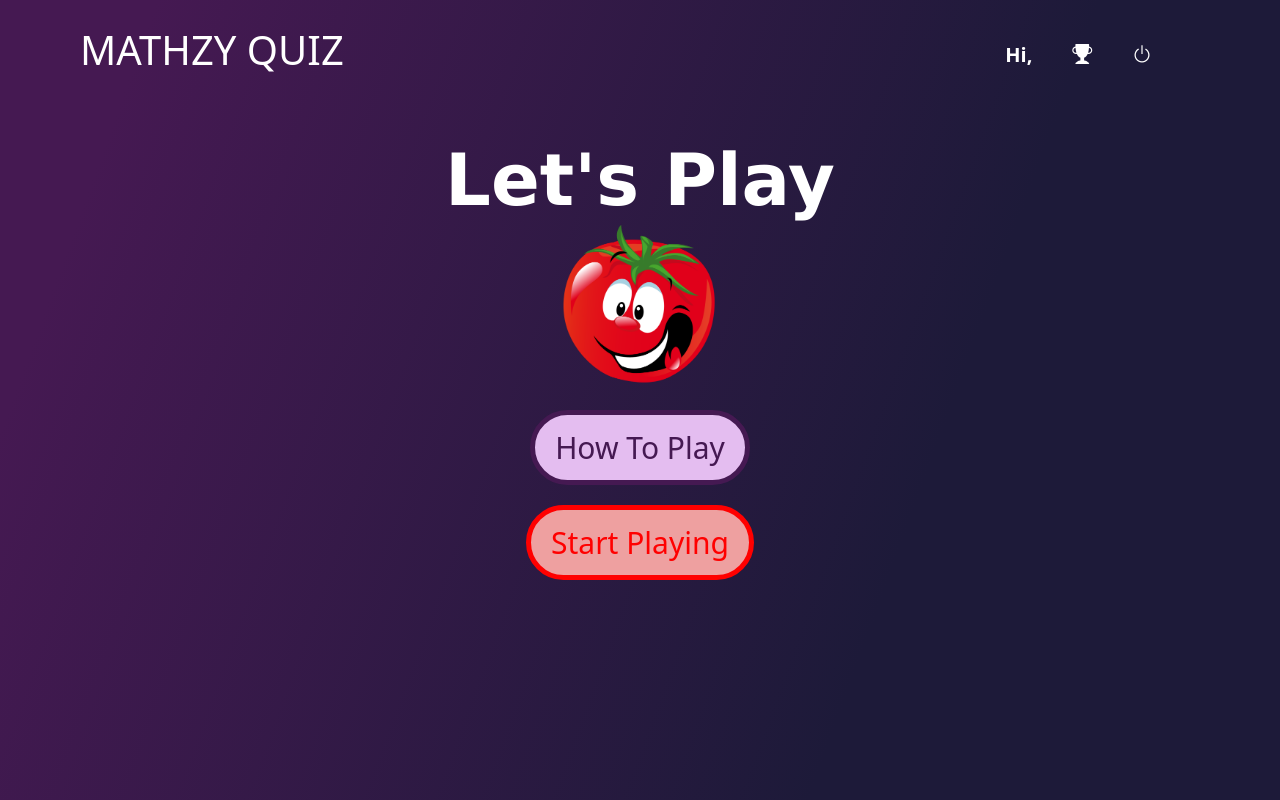
After one commit to Nevindu12/Tomato-Api-Game, a PHP site: page /View/index.php in a window 1280 px wide. The commit adds this page. Run offline with PHP 8.4, Linux system fonts and the light colour scheme.

Commit message:
add index page

```diff
--- /dev/null
+++ b/Assets/Css/index.css
@@ -0,0 +1,121 @@
+body {
+    background: linear-gradient(290deg, #1D1A39 30%, #451952 90%);
+    background-size: 100% 100%;
+    background-repeat: no-repeat;
+    background-attachment: fixed;
+}
+
+.indexTitle {
+    color: #FFF;
+    font-family: 'Lucida Sans', 'Lucida Sans Regular', 'Lucida Grande', 'Lucida Sans Unicode', Geneva, Verdana, sans-serif;
+    font-size: 72px;
+    font-style: normal;
+    font-weight: 700;
+    line-height: normal;
+    animation-name: indexTitle;
+    animation-duration: 3s;
+    animation-iteration-count: infinite;
+}
+
+.howtoplayBtn{
+    background-color: #e4bdf0;
+    color: #451952;
+    font-weight: 500;
+    font-size: 30px;
+    margin-top: 20px;
+    padding: 10px 20px;
+    border: 5px solid #451952;
+    border-radius: 40px;
+    cursor: pointer;
+    transition: all 600ms ease;
+}
+
+.howtoplayBtn:hover {
+    background-color: #451952;
+    border: 5px solid #fff;
+    color: #000000;
+    box-shadow: 0 0 20px #451952;
+}
+
+.startBtn {
+    background-color: #eea0a0;
+    color: #ff0000;
+    font-weight: 500;
+    font-size: 30px;
+    margin-top: 20px;
+    padding: 10px 20px;
+    border: 5px solid #ff0000;
+    border-radius: 40px;
+    cursor: pointer;
+    transition: all 600ms ease;
+}
+
+.startBtn:hover {
+    background-color: #ff0000;
+    border: 5px solid #fff;
+    color: #000000;
+    box-shadow: 0 0 20px #ff0000;
+}
+
+#quiz-image {
+    width: 150px;
+    height: 150px;
+    margin-bottom: 10px;
+    animation-name: quiz-image;
+    animation-duration: 1.5s;
+    animation-iteration-count: infinite;
+}
+
+@keyframes quiz-image {
+    50% {
+        transform: scale(1.1);
+    }
+}
+
+.container {
+    height: 80vh;
+    width: 100%;
+    margin-top: 3rem;
+    align-items: center;
+    justify-content: center;
+}
+
+.content {
+    display: flex;
+    flex-direction: column;
+    align-items: center;
+}
+
+.navbar {
+    height: 10vh;
+    margin-top: 10px;
+    padding: 0 2rem;
+    font-weight: bold;
+}
+
+.logo {
+    color: white;
+    margin: 0 3rem;
+}
+
+.links {
+    margin-right: 4rem;
+    font-size: 30px;
+}
+
+.links a {
+    transition: background-color 0.5s ease, color 0.5s ease;
+}
+
+.links a:hover {
+    color: #7FC7D9;
+    transform: scale(1.2);
+    text-shadow: 0 0 60px rgb(255, 255, 255);
+}
+
+.links>a {
+    color: white;
+    margin-right: 2rem;
+    font-size: 20px;
+    text-decoration: none;
+}
--- /dev/null
+++ b/View/index.php
@@ -0,0 +1,39 @@
+<!DOCTYPE html>
+<html lang="en">
+
+<head>
+    <meta charset="UTF-8">
+    <meta name="viewport" content="width=device-width, initial-scale=1.0">
+    <link href="https://cdn.jsdelivr.net/npm/bootstrap@5.3.2/dist/css/bootstrap.min.css" rel="stylesheet"
+        integrity="sha384-T3c6CoIi6uLrA9TneNEoa7RxnatzjcDSCmG1MXxSR1GAsXEV/Dwwykc2MPK8M2HN" crossorigin="anonymous">
+    <script src="https://cdn.jsdelivr.net/npm/bootstrap@5.3.2/dist/js/bootstrap.bundle.min.js"
+        integrity="sha384-C6RzsynM9kWDrMNeT87bh95OGNyZPhcTNXj1NW7RuBCsyN/o0jlpcV8Qyq46cDfL"
+        crossorigin="anonymous"></script>
+    <link rel="stylesheet" href="https://cdn.jsdelivr.net/npm/bootstrap-icons@1.11.1/font/bootstrap-icons.css">
+    <link rel="stylesheet" href="../Assets/Css/index.css" type="text/css">
+
+    <title>MATHZY QUIZ</title>
+</head>
+
+<body>
+    <nav class="navbar">
+        <h1 class="logo">MATHZY QUIZ</h1>
+        <div class="links">
+            <a href="profile.php">Hi,</a>
+            <a href="scores.php"><i class="bi bi-trophy-fill"></i></a>
+            <a href="../Controller/logout.php"><i class="bi bi-power custom-icon"></i></a>
+        </div>
+    </nav>
+    <div class="container">
+        <div class="content">
+            <h1 class="indexTitle">Let's Play</h1>
+            <img id="quiz-image" src="../Assets/Images/main_img.png" alt="">
+            <a href="howtoplay.php"><button class="howtoplayBtn" id="startbtn">How To Play</button></a>
+            <a href="howtoplay.php"><button class="startBtn" id="startbtn">Start Playing</button></a>
+        </div>
+    </div>
+
+
+</body>
+
+</html>
--- a/View/login.php
+++ b/View/login.php
@@ -14,8 +14,8 @@
 <body>
     <div class="container">
         <div class="form-wrapper">
-            <h1 class="text-center">WELCOME</h1>
-            <h3 class="text-center">MATHZY QUIZ</h3>
+            <h1 class="welcome-text">WELCOME</h1>
+            <h3 class="text">MATHZY QUIZ</h3>
             <form class="form-align" method="post">
                 <div class="form-group">
                     <label for="email"><i class="bi bi-envelope-fill"></i></label>
```
Also changed, not shown: Assets/Css/login.css (+15 -3 lines), Assets/Css/register.css (+12 -4 lines), View/register.php (+8 -7 lines), Assets/Images/main_img.png (added).
